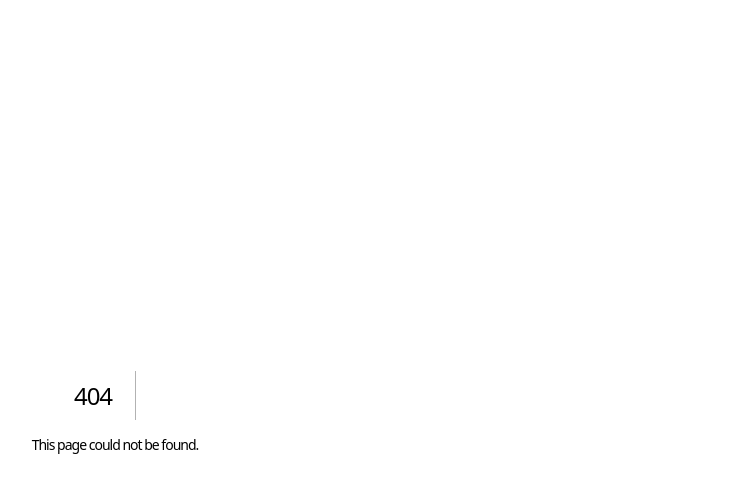
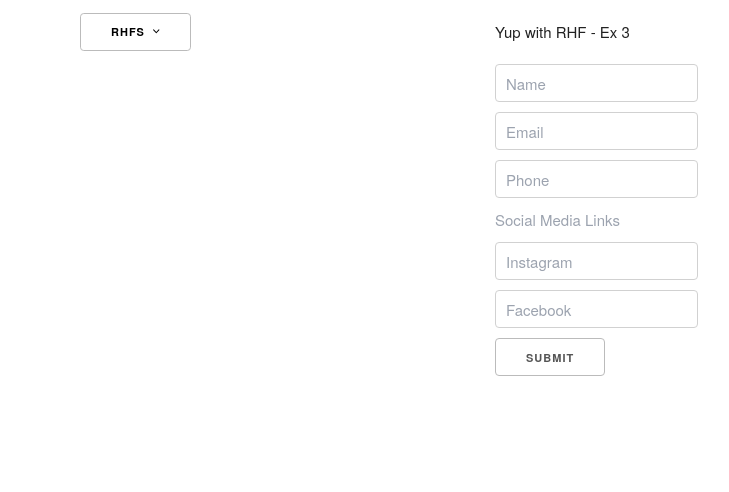
Before and after one commit to algooru/rfh-practice-nk, a Next.js app: page /schema-validation/ex3 in a window 1280 px wide. Before the commit this address had no page. Shown: the top 492 px of the page, without its empty margins (25-754 px from the left). Built offline with nearby package versions, Linux system fonts and the light colour scheme.

Commit message:
schema validation

```diff
--- a/package.json
+++ b/package.json
@@ -9,6 +9,9 @@
     "lint": "next lint"
   },
   "dependencies": {
+    "@headlessui/react": "^1.7.14",
+    "@heroicons/react": "^2.0.17",
+    "@hookform/resolvers": "^3.1.0",
     "autoprefixer": "10.4.14",
     "eslint": "8.38.0",
     "eslint-config-next": "13.3.0",
@@ -17,7 +20,8 @@
     "react": "18.2.0",
     "react-dom": "18.2.0",
     "react-hook-form": "^7.43.9",
-    "tailwindcss": "3.3.1"
+    "tailwindcss": "3.3.1",
+    "yup": "^1.1.1"
   },
   "devDependencies": {
     "@types/node": "18.15.11",
--- a/src/components/error.js
+++ b/src/components/error.js
@@ -1,6 +1,8 @@
 export const ErrorMessage = ({ message }) => {
   if (!message || typeof message !== 'string') return;
-  return <p className="my-2 text-sm  text-start text-red-500">{message}</p>;
+  return (
+    <p className="my-2 text-base  text-start text-red-500">{`🚨 ${message}`}</p>
+  );
 };
 
 export default ErrorMessage;
--- /dev/null
+++ b/src/components/navbar.js
@@ -0,0 +1,62 @@
+import React, { Fragment } from 'react';
+import { Menu, Transition } from '@headlessui/react';
+import { ChevronDownIcon } from '@heroicons/react/20/solid';
+import Link from 'next/link';
+
+const ROUTES = [
+  { name: 'Nested Object', route: '/nested-object' },
+  { name: 'Array', route: '/array' },
+  { name: 'Dynamic Fields', route: '/dynamic-fields' },
+  { name: 'Schema Validation - Ch1', route: '/schema-validation/ch1' },
+  { name: 'Schema Validation - Ex1', route: '/schema-validation/ex1' },
+  { name: 'Schema Validation - Ex2', route: '/schema-validation/ex2' },
+  { name: 'Schema Validation - Ex3', route: '/schema-validation/ex3' },
+];
+
+const Navbar = () => {
+  return (
+    <div
+      className="fixed -right-32 w-full top-0 py-5 px-10"
+      style={{ position: '100vw' }}
+    >
+      <div className="">
+        <Menu as="div" className="relative inline-block text-left">
+          <div>
+            <Menu.Button className="inline-flex w-full  justify-between items-center rounded-md bg-transparent text-black">
+              RHFs
+              <ChevronDownIcon
+                className="ml-2 -mr-1 h-5 w-5 text-black hover:text-violet-100"
+                aria-hidden="true"
+              />
+            </Menu.Button>
+          </div>
+          <Transition
+            as={Fragment}
+            enter="transition ease-out duration-100"
+            enterFrom="transform opacity-0 scale-95"
+            enterTo="transform opacity-100 scale-100"
+            leave="transition ease-in duration-75"
+            leaveFrom="transform opacity-100 scale-100"
+            leaveTo="transform opacity-0 scale-95"
+          >
+            <Menu.Items className="absolute right-0 mt-2 w-80 origin-top-right  rounded-md bg-white shadow-lg ring-1 ring-black ring-opacity-5 focus:outline-none">
+              <div className="px-1 py-1 ">
+                {ROUTES.map((route) => {
+                  return (
+                    <Menu.Item key={route.name}>
+                      <div className="p-2 focus:scale-105 transition-all duration-200 divide-y divide-gray-200 border-t border-t-gray-200 ">
+                        <Link href={route.route}>{route.name}</Link>
+                      </div>
+                    </Menu.Item>
+                  );
+                })}
+              </div>
+            </Menu.Items>
+          </Transition>
+        </Menu>
+      </div>
+    </div>
+  );
+};
+
+export default Navbar;
--- a/src/pages/_app.js
+++ b/src/pages/_app.js
@@ -1,6 +1,12 @@
 import '../styles/globals.css';
 import '../styles/skeleton.css';
+import Navbar from '../components/navbar';
 
 export default function App({ Component, pageProps }) {
-  return <Component {...pageProps} />;
+  return (
+    <div className="">
+      <Navbar />
+      <Component {...pageProps} />
+    </div>
+  );
 }
--- a/src/pages/dynamic-fields.jsx
+++ b/src/pages/dynamic-fields.jsx
@@ -18,13 +18,9 @@ const NestedObjects = () => {
     control,
     getValues,
     formState: { errors },
-  } = useForm({});
+  } = useForm();
 
-  const { fields, append } = useFieldArray({
-    control,
-    name: 'addressList',
-    required: true,
-  });
+  const { fields, append } = useFieldArray({ name: 'addressList', control });
 
   const onSubmit = (formValues) => {
     console.log(formValues, 'formValues');
@@ -87,19 +83,37 @@ const NestedObjects = () => {
         {/* Addresses */}
         <div className="">
           <h6 className="mb-1">Address</h6>
-          <div className="space-y-4">
-            <select defaultValue="primary">
+          {fields.map((field, index) => {
+            return (
+              <div className="space-y-4" key={field.id}>
+                <select
+                  defaultValue="primary"
+                  {...register(`addressList.${index}.type`, {
+                    required: { value: true, message: 'is a req field' },
+                  })}
+                >
                   <option value="primary">Primary</option>
                   <option value="secondary">Secondary</option>
                 </select>
                 <textarea
+                  {...register(`addressList.${index}.address`, {
+                    required: { value: true, message: 'is a req field' },
+                  })}
                   id=""
                   cols="30"
                   rows="10"
                   placeholder="Address"
                 ></textarea>
               </div>
-          <button type="button">Add</button>
+            );
+          })}
+
+          <button
+            type="button"
+            onClick={() => append({ type: '', address: '' })}
+          >
+            Add
+          </button>
           <hr className="my-3" />
         </div>
 
@@ -118,7 +132,7 @@ export default NestedObjects;
         name: "jhon doe",
         email: "jhondoe@gmail.com",
         phone: ["9809786787", '9898384783],
-        addresses:[
+        addressList:[
             {
             type: 'primary address',
             address: '4th block jaynagar 560045'
--- /dev/null
+++ b/src/pages/schema-validation/ch1.jsx
@@ -0,0 +1,18 @@
+import React from 'react';
+
+// VaidateSync
+// IsValidSync
+
+// Write a schema for the following user and validate them
+const user = {
+  name: 'guru prasath',
+  age: 22,
+  email: 'gprasath@gmail.com',
+  website: 'www.reddit.com',
+};
+
+const Ch1 = () => {
+  return <div>SchemaValidation - ch1</div>;
+};
+
+export default Ch1;
--- /dev/null
+++ b/src/pages/schema-validation/ex1.jsx
@@ -0,0 +1,21 @@
+import React from 'react';
+
+// 📝 Write a schema for the following user and validate them
+const user = {
+  name: 'guru prasath',
+  age: 22,
+  email: 'gprasath@gmail.com',
+  website: 'www.reddit.com',
+  isRegistered: false,
+};
+
+// 🚩 Rules
+// name must have a minimum of 5 characters
+// age is  a number,
+// Please console the results
+
+const Ex1 = () => {
+  return <h6>Ex1 - Ex1</h6>;
+};
+
+export default Ex1;
--- /dev/null
+++ b/src/pages/schema-validation/ex2.jsx
@@ -0,0 +1,80 @@
+import React from 'react';
+import ErrorMessage from '../../components/error';
+
+// 🟢 Use these regex patterns.
+const regex = {
+  email: new RegExp(/^[^\s@]+@[^\s@]+\.[^\s@]+$/),
+  phone: new RegExp(
+    /^(?:(?:\+|0{0,2})91(\s*[\ -]\s*)?|[0]?)?[789]\d{9}|(\d[ -]?){10}\d$/
+  ),
+};
+
+const Ex2 = () => {
+  const onSubmit = (e) => {
+    e.preventDefault();
+
+    const userDetails = {
+      name: e.target[0].value,
+      email: e.target[1].value,
+      phone: e.target[2].value,
+      social: {
+        instagram: e.target[3].value,
+        facebook: e.target[4].value,
+      },
+    };
+
+    // 👋 Please validate the userDetails data here, and throw an
+    // error to the end user if something is wrong with the form submitted
+  };
+
+  return (
+    <div>
+      <h5>Yup Validation - Ex 2</h5>
+      <form className="space-y-4" onSubmit={onSubmit}>
+        <div className="">
+          <input type="text" placeholder="Name" />
+        </div>
+        <div className="">
+          <input type="text" placeholder="Email" />
+        </div>
+        <div className="">
+          <input type="text" placeholder="Phone" />
+        </div>
+        {/* Social Links */}
+        <div className="space-y-4">
+          <h6 className="text-gray-400 mb-0">Social Media Links</h6>
+          <input type="text" placeholder="Instagram" />
+          <input type="text" placeholder="Facebook" />
+        </div>
+        <input type="submit" value="submit" />
+      </form>
+      {/*👇👇👇👇👇👇👇 ADD THE ERROR MESSAGE HERE  👇👇👇👇👇👇👇*/}
+      <ErrorMessage message="" />
+    </div>
+  );
+};
+
+export default Ex2;
+
+// 📝 Create a form that matches the below 🔻 object and validate for the below rules
+
+/*
+    {
+        name: "jhon doe",
+        email: "jhondoe@gmail.com",
+        phone: "9809786787",
+        social: {
+            facebook: "https://www.instagram.com/theejohndoe/?hl=en",
+            instagram: "https://www.facebook.com/people/Jhon-Doe/100084748947456/"
+        }
+    }
+*/
+
+// 🔴 Note the social is a nested object.
+
+// 🚩 RULES
+// All the fields are required.
+// name: field must have min length of 5
+// email: validate for email pattern
+// phone: validate for phonenumber pattern it must be a regex using yup, regex patter is provided already.
+// social: links must be in a valid URL format
--- /dev/null
+++ b/src/pages/schema-validation/ex3.jsx
@@ -0,0 +1,93 @@
+import React from 'react';
+import { useForm } from 'react-hook-form';
+import ErrorMessage from '../../components/error';
+
+// 🟢 Use these regex patterns.
+const regex = {
+  email: new RegExp(/^[^\s@]+@[^\s@]+\.[^\s@]+$/),
+  phone: new RegExp(
+    /^(?:(?:\+|0{0,2})91(\s*[\ -]\s*)?|[0]?)?[789]\d{9}|(\d[ -]?){10}\d$/
+  ),
+};
+
+const Ex3 = () => {
+  const {
+    register,
+    handleSubmit,
+    formState: { errors },
+  } = useForm();
+
+  const onSubmit = (formValues) => {
+    console.log(formValues, 'formValues');
+  };
+  return (
+    <div>
+      <h6>Yup with RHF - Ex 3</h6>
+      <form onSubmit={handleSubmit(onSubmit)} className="space-y-4">
+        <div className="">
+          <input type="text" placeholder="Name" {...register('name')} />
+          <ErrorMessage message={errors?.name?.message} />
+        </div>
+        <div className="">
+          <input type="text" placeholder="Email" {...register('email')} />
+          <ErrorMessage message={errors?.email?.message} />
+        </div>
+        <div className="">
+          <input type="text" placeholder="Phone" {...register('phone')} />
+          <ErrorMessage message={errors?.phone?.message} />
+        </div>
+        {/* Social Links */}
+        <div className="space-y-4">
+          <h6 className="text-gray-400 mb-0">Social Media Links</h6>
+          <input
+            type="text"
+            placeholder="Instagram"
+            {...register('social.facebook')}
+          />
+          <input
+            type="text"
+            placeholder="Facebook"
+            {...register('social.instagram')}
+          />
+        </div>
+        <ErrorMessage message={errors?.social?.facebook?.message} />
+        <ErrorMessage message={errors?.social?.instagram?.message} />
+
+        <input type="submit" value="submit" />
+      </form>
+    </div>
+  );
+};
+
+export default Ex3;
+
+// 📝 Create a form that matches the below 🔻 object
+
+/*
+    {
+        name: "jhon doe",
+        email: "jhondoe@gmail.com",
+        phone: "9809786787",
+        social: {
+            facebook: "https://www.instagram.com/theejohndoe/?hl=en",
+            instagram: "https://www.facebook.com/people/Jhon-Doe/100084748947456/"
+        }
+    }
+*/
+
+// 🔴 Note the social is a nested object.
+
+// 🚩 RULES
+// All the fields are required.
+// name: field must have min length of 5
+// email: validate for email pattern
+// phone: validate for phonenumber pattern
+// social: validate for URL
+
+// 📝 INSTRUCTIONS
+
+// 1. Write the schema for the above object.
+// 2. You might note that there are no validations inside the {...register()} function.
+// 3. Since you have to use YUP to do the form validation.
+// 4. Follow the below URL to learn how to integrate YUP schema to the form.
+// https://react-hook-form.com/get-started/#SchemaValidation
```
Also changed, not shown: 1 other file (tests, documents, lock files or other folders). Lines whose indentation alone changed are shown as unchanged.
